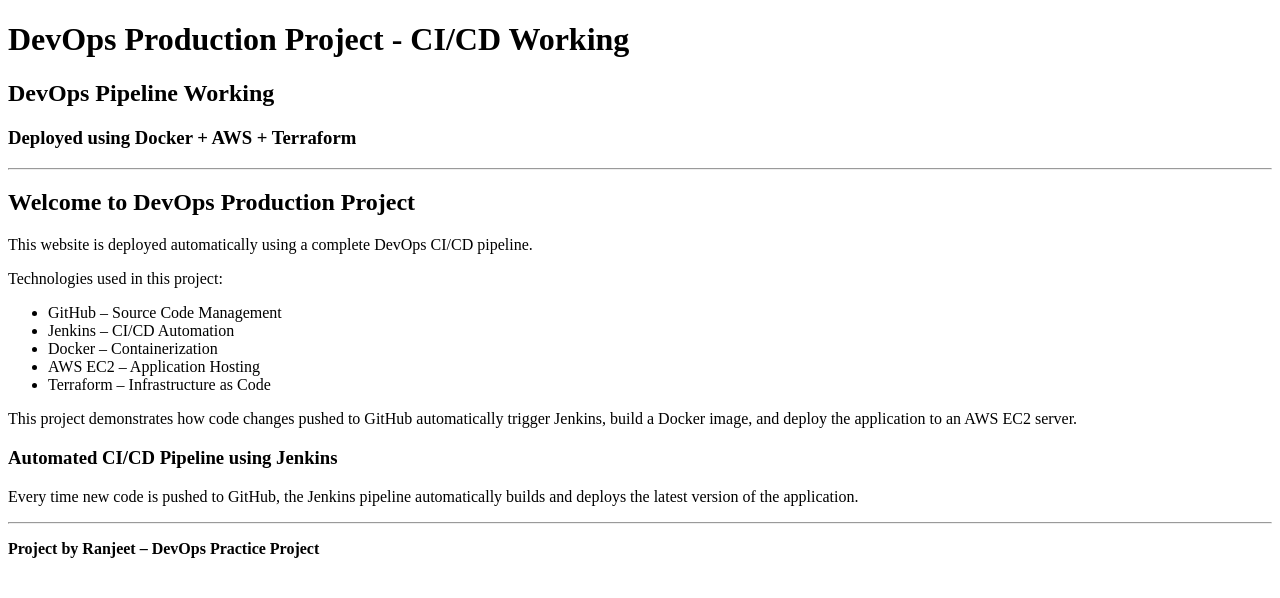
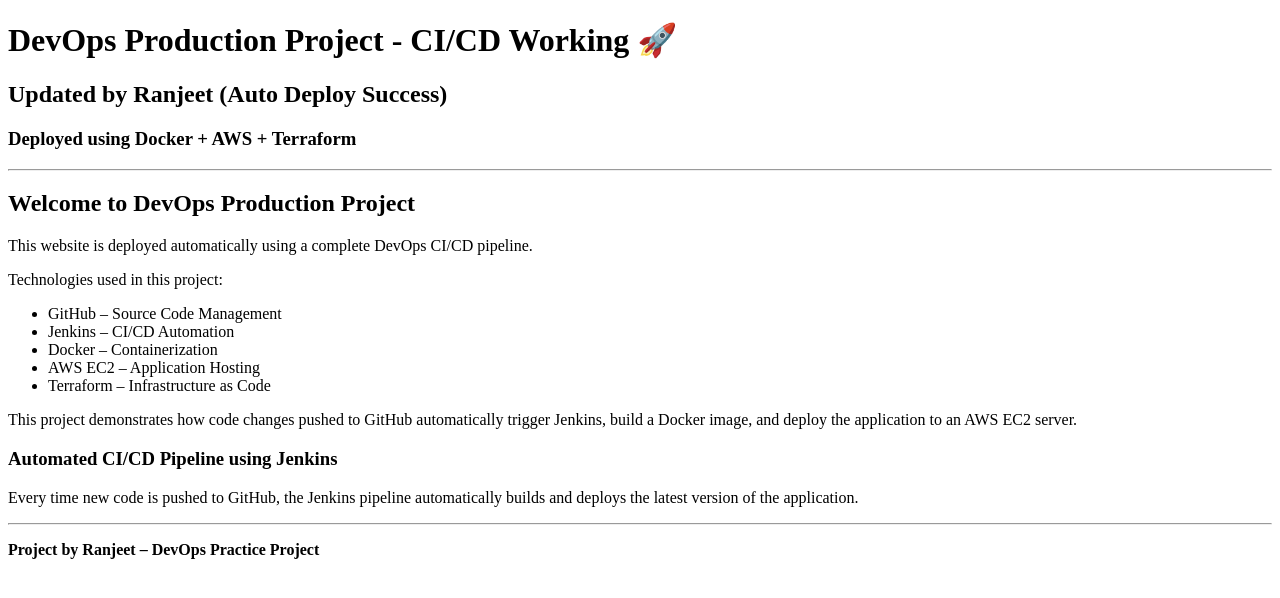
Before and after one commit to SayambarRanjeet/aws-devops-production-project, a plain HTML site: page app/index.html in a window 1280 px wide. Drawn offline with Linux system fonts and the light colour scheme.

Commit message:
Update headings with new content and emoji

```diff
--- a/app/index.html
+++ b/app/index.html
@@ -6,8 +6,8 @@
 
 <body>
 
-<h1>DevOps Production Project - CI/CD Working</h1>
-<h2>DevOps Pipeline Working</h2>
+<h1>DevOps Production Project - CI/CD Working 🚀</h1>
+<h2>Updated by Ranjeet (Auto Deploy Success)</h2>
 <h3>Deployed using Docker + AWS + Terraform</h3>
 
 <hr>
```
